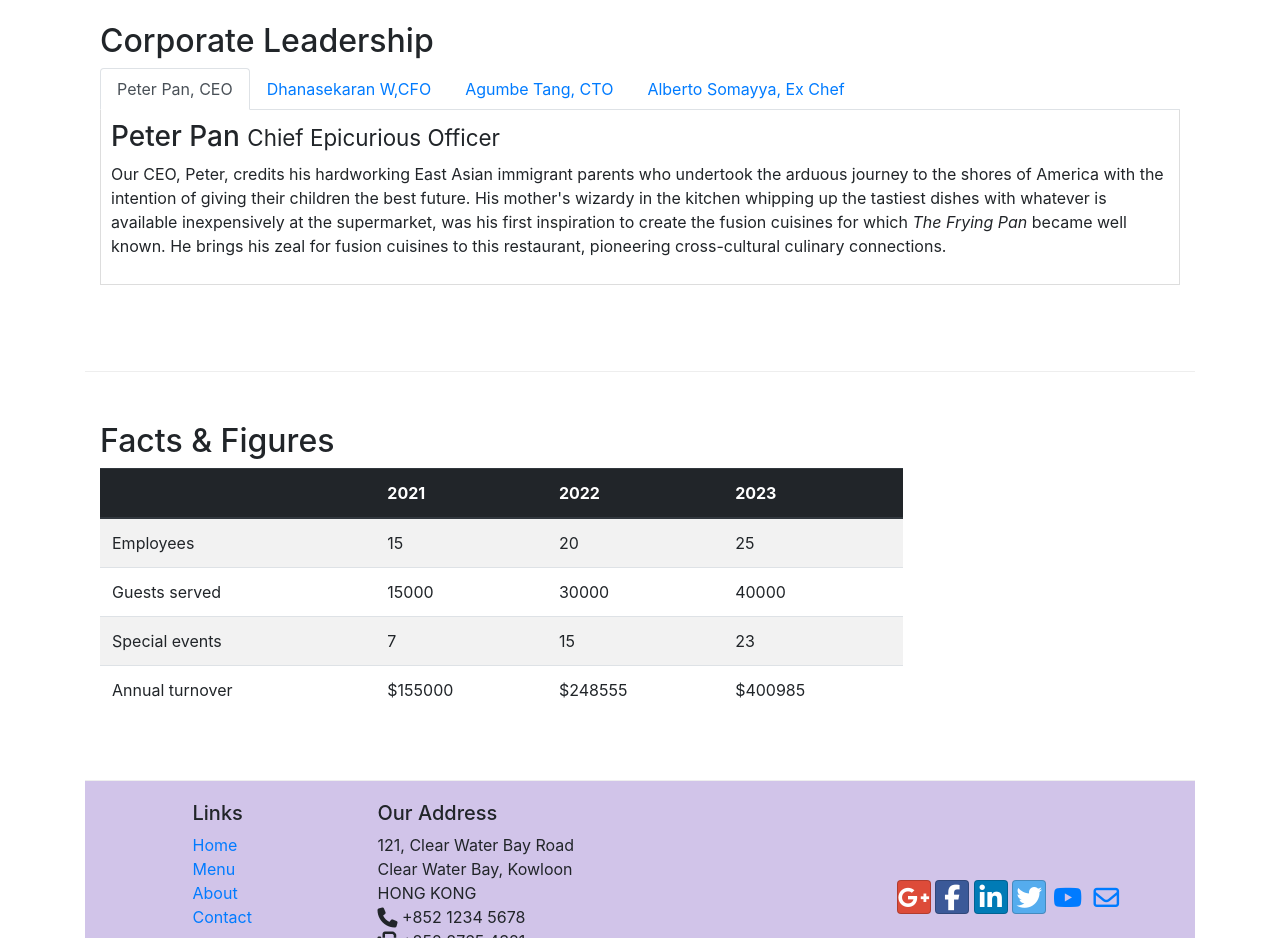
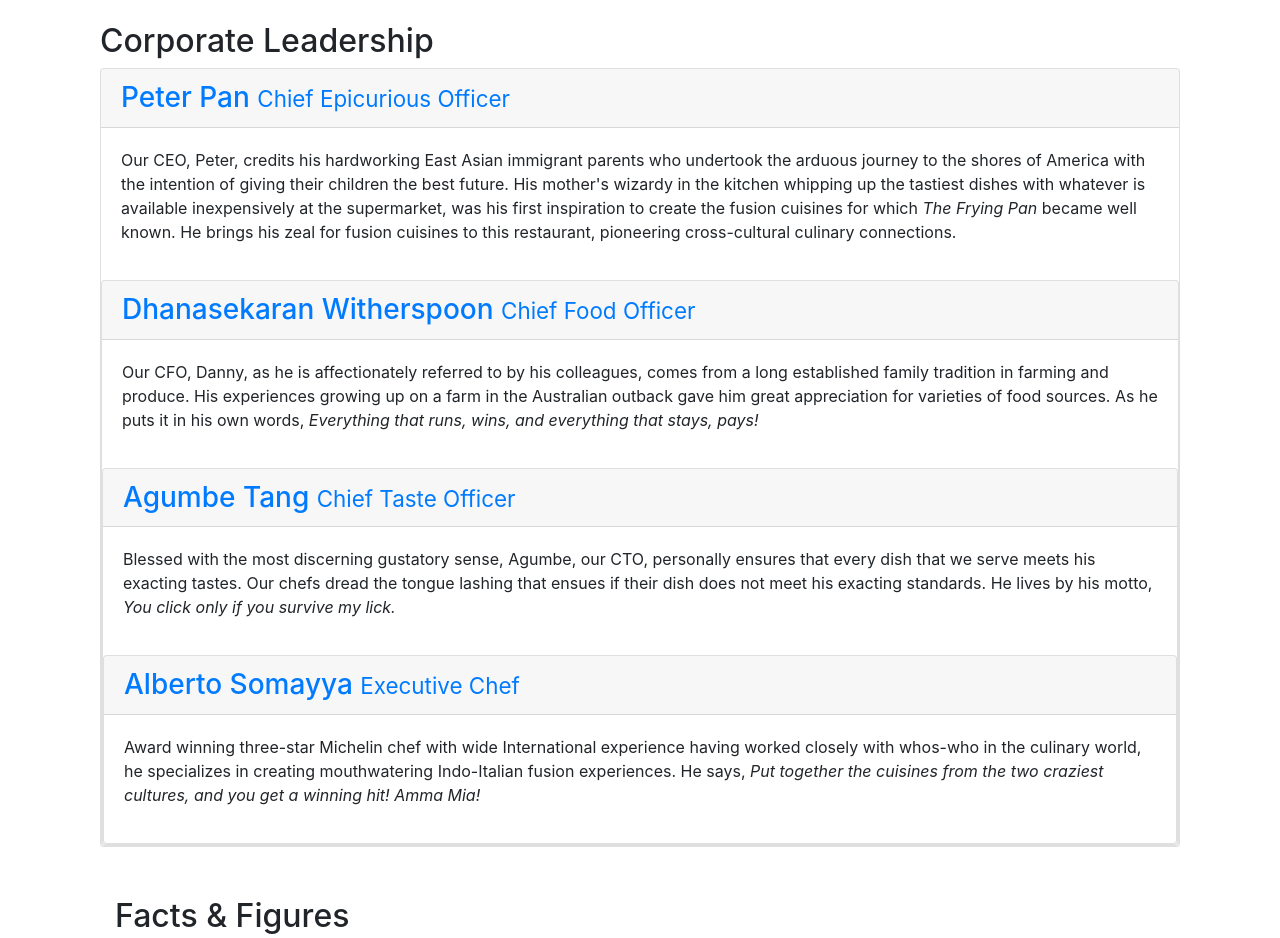
Before and after one commit to aljog786/courzera, a website: page aboutus.html in a window 1280 px wide. Shown: the part 1000-1938 px from the top of the page. Drawn offline with nearby package versions, Linux system fonts and the light colour scheme.

Commit message:
accordion

```diff
--- a/aboutus.html
+++ b/aboutus.html
@@ -100,7 +100,7 @@
         <div class="row row-content">
             <div class="col-12">
                 <h2>Corporate Leadership</h2>
-                <ul class="nav nav-tabs">
+                <!-- <ul class="nav nav-tabs">
                     <li class="nav-item">
                         <a href="#peter" role="tab" data-toggle="tab" class="nav-link active">Peter Pan, CEO</a>
                     </li>
@@ -113,28 +113,64 @@
                     <li class="nav-item">
                         <a href="#alberto" role="tab" data-toggle="tab" class="nav-link">Alberto Somayya, Ex Chef</a>
                     </li>
-                </ul>
+                </ul> -->
 
-                <div class="tab-content">
-                    <div class="tab-pane fade show active" role="tabpanel" id="peter">
-                        <h3>Peter Pan <small>Chief Epicurious Officer</small></h3>
+                <div id="accordion">
+                    <div class="card">
+                        <div class="card-header" role="tab" id="peterHead">
+                            <h3 class="mb-0">
+                                <a href="" data-toggle="collapse" data-target="#peter">
+                                Peter Pan <small>Chief Epicurious Officer</small>
+                                </a>
+                            </h3>
+                        </div>
+                        <div class="collapse show" data-parent="#accordion" role="tabpanel" id="peter">
+                            <div class="card-body">
                                 <p class="d-none d-sm-block">Our CEO, Peter, credits his hardworking East Asian immigrant parents who undertook the arduous journey to the shores of America with the intention of giving their children the best future. His mother's wizardy in the kitchen whipping up the tastiest dishes with whatever is available inexpensively at the supermarket, was his first inspiration to create the fusion cuisines for which <em>The Frying Pan</em> became well known. He brings his zeal for fusion cuisines to this restaurant, pioneering cross-cultural culinary connections.</p>
                             </div>
-                    <div class="tab-pane fade" role="tabpanel" id="dhana">
-                        <h3>Dhanasekaran Witherspoon <small>Chief Food Officer</small></h3>
+                        </div>
+                        <div class="card">
+                            <div class="card-header" role="tab" id="dhanaHead">
+                                <h3 class="mb-0">
+                                    <a href="" data-toggle="collapse" data-target="#dhana">
+                                        Dhanasekaran Witherspoon <small>Chief Food Officer</small>
+                                    </a>
+                                </h3>
+                            </div>
+                            <div class="collapse show" data-parent="#accordion" role="tabpanel" id="dhana">
+                                <div class="card-body">
                                     <p class="d-none d-sm-block" >Our CFO, Danny, as he is affectionately referred to by his colleagues, comes from a long established family tradition in farming and produce. His experiences growing up on a farm in the Australian outback gave him great appreciation for varieties of food sources. As he puts it in his own words, <em>Everything that runs, wins, and everything that stays, pays!</em></p>
                                 </div>
-                    <div class="tab-pane fade" role="tabpanel" id="agumbe">
-                        <h3>Agumbe Tang <small>Chief Taste Officer</small></h3>
+                            </div>
+                            <div class="card">
+                                <div class="card-header" role="tab" id="agumbeHead">
+                                    <h3 class="mb-0">
+                                        <a href="" data-toggle="collapse" data-target="#agumbe">
+                                            Agumbe Tang <small>Chief Taste Officer</small>
+                                        </a>
+                                    </h3>
+                                </div>
+                                <div class="collapse show" data-parent="#accordion" role="tabpanel" id="agumbe">
+                                    <div class="card-body">
                                         <p class="d-none d-sm-block">Blessed with the most discerning gustatory sense, Agumbe, our CTO, personally ensures that every dish that we serve meets his exacting tastes. Our chefs dread the tongue lashing that ensues if their dish does not meet his exacting standards. He lives by his motto, <em>You click only if you survive my lick.</em></p>
                                     </div>
-                    <div class="tab-pane fade" role="tabpanel" id="alberto">
-                        <h3>Alberto Somayya <small>Executive Chef</small></h3>
+                            </div>
+                            <div class="card">
+                                <div class="card-header" role="tab" id="albertoHead">
+                                    <h3 class="mb-0">
+                                        <a href="" data-toggle="collapse" data-target="#alberto">
+                                            Alberto Somayya <small>Executive Chef</small>
+                                        </a>
+                                    </h3>
+                                </div>
+                                <div class="collapse show" data-parent="#accordion" role="tabpanel" id="alberto">
+                                    <div class="card-body">
                                         <p class="d-none d-sm-block">Award winning three-star Michelin chef with wide International experience having worked closely with whos-who in the culinary world, he specializes in creating mouthwatering Indo-Italian fusion experiences. He says, <em>Put together the cuisines from the two craziest cultures, and you get a winning hit! Amma Mia!</em></p>
                                     </div>
                             </div>
-
-
+                            </div>
+                    </div>
+                </div>
             </div>
        </div>
        <div class="row row-content">
```
Also changed, not shown: index.html (+3 -3 lines). Lines whose indentation alone changed are shown as unchanged.
